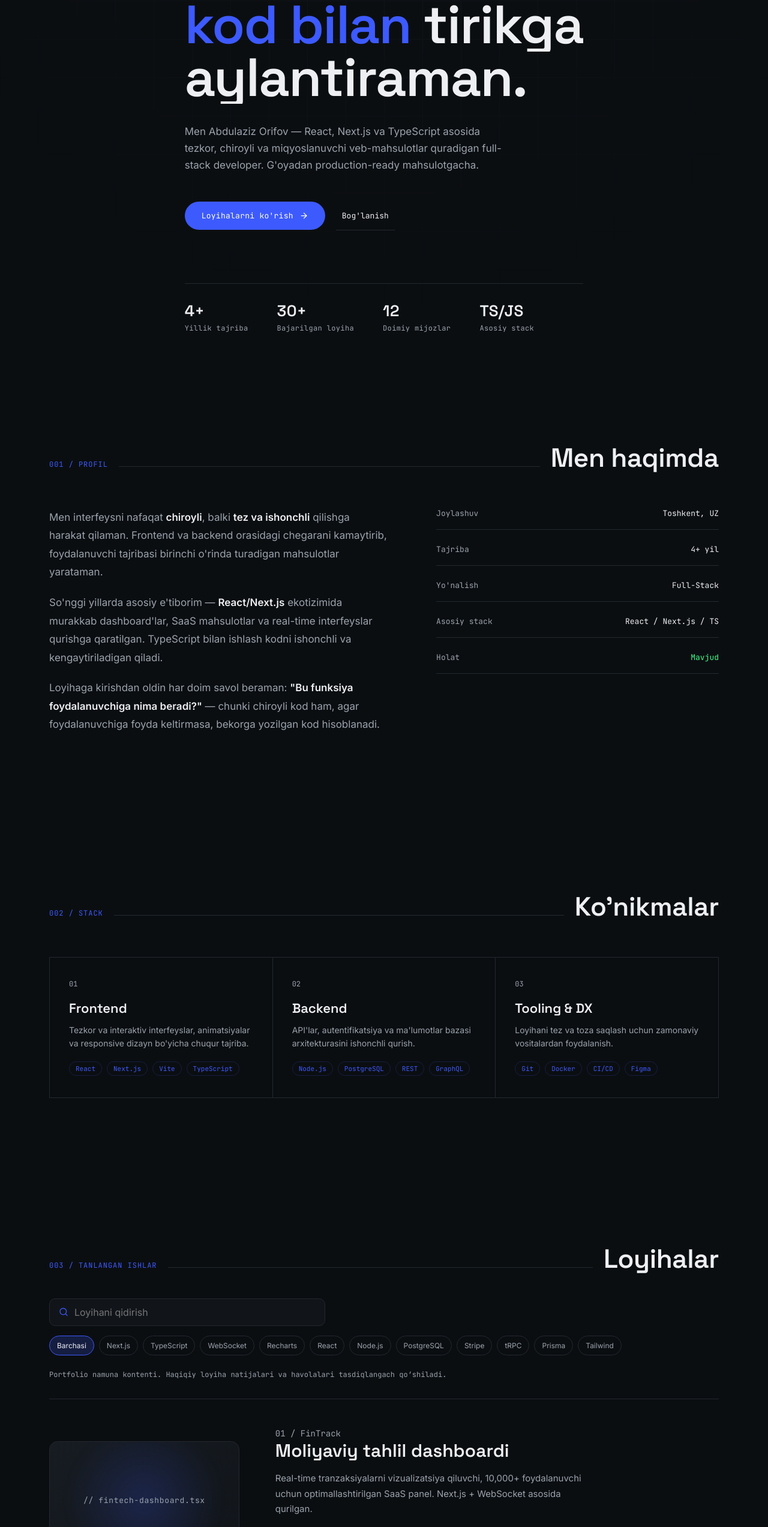
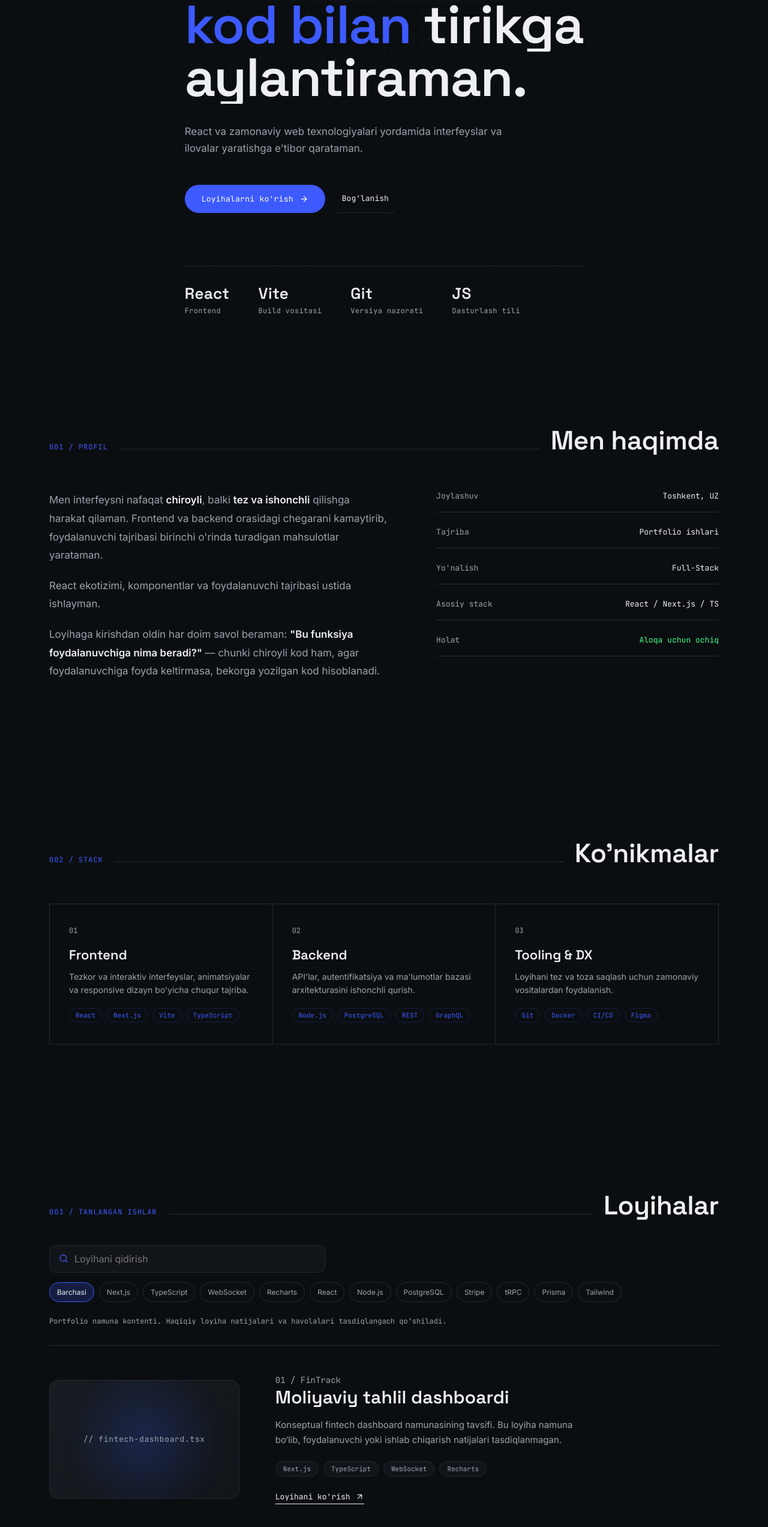
Before and after one commit to AzizchikOff/ao.dev, a React (Vite) app: page / in a window 1280 px wide. Shown: the part 255-2800 px from the top of the page at 60% size. Built offline with nearby package versions, Linux system fonts and the light colour scheme.

Commit message:
content: replace unverified employment, client metrics and project claims with transparent portfolio descriptions

```diff
--- a/src/i18n/locales/uz.js
+++ b/src/i18n/locales/uz.js
@@ -13,33 +13,33 @@ export default {
     line2em: "kod bilan",
     line2: "tirikga",
     line3: "aylantiraman.",
-    sub: "Men Abdulaziz Orifov — React, Next.js va TypeScript asosida tezkor, chiroyli va miqyoslanuvchi veb-mahsulotlar quradigan full-stack developer. G'oyadan production-ready mahsulotgacha.",
+    sub: "React va zamonaviy web texnologiyalari yordamida interfeyslar va ilovalar yaratishga e'tibor qarataman.",
     ctaPrimary: "Loyihalarni ko'rish",
     ctaGhost: "Bog'lanish",
     stats: [
-      { value: "4+", label: "Yillik tajriba" },
-      { value: "30+", label: "Bajarilgan loyiha" },
-      { value: "12", label: "Doimiy mijozlar" },
-      { value: "TS/JS", label: "Asosiy stack" },
+      { value: "React", label: "Frontend" },
+      { value: "Vite", label: "Build vositasi" },
+      { value: "Git", label: "Versiya nazorati" },
+      { value: "JS", label: "Dasturlash tili" },
     ],
   },
   about: {
     tag: "001 / Profil",
     title: "Men haqimda",
     p1: "Men interfeysni nafaqat **chiroyli**, balki **tez va ishonchli** qilishga harakat qilaman. Frontend va backend orasidagi chegarani kamaytirib, foydalanuvchi tajribasi birinchi o'rinda turadigan mahsulotlar yarataman.",
-    p2: "So'nggi yillarda asosiy e'tiborim — **React/Next.js** ekotizimida murakkab dashboard'lar, SaaS mahsulotlar va real-time interfeyslar qurishga qaratilgan. TypeScript bilan ishlash kodni ishonchli va kengaytiriladigan qiladi.",
+    p2: "React ekotizimi, komponentlar va foydalanuvchi tajribasi ustida ishlayman.",
     p3: "Loyihaga kirishdan oldin har doim savol beraman: **\"Bu funksiya foydalanuvchiga nima beradi?\"** — chunki chiroyli kod ham, agar foydalanuvchiga foyda keltirmasa, bekorga yozilgan kod hisoblanadi.",
     meta: {
       location: "Joylashuv",
       locationVal: "Toshkent, UZ",
       experience: "Tajriba",
-      experienceVal: "4+ yil",
+      experienceVal: "Portfolio ishlari",
       direction: "Yo'nalish",
       directionVal: "Full-Stack",
       stack: "Asosiy stack",
       stackVal: "React / Next.js / TS",
       status: "Holat",
-      statusVal: "Mavjud",
+      statusVal: "Aloqa uchun ochiq",
     },
   },
   skills: {
@@ -75,21 +75,21 @@ export default {
         index: "01 / FinTrack",
         file: "// fintech-dashboard.tsx",
         title: "Moliyaviy tahlil dashboardi",
-        desc: "Real-time tranzaksiyalarni vizualizatsiya qiluvchi, 10,000+ foydalanuvchi uchun optimallashtirilgan SaaS panel. Next.js + WebSocket asosida qurilgan.",
+        desc: "Konseptual fintech dashboard namunasining tavsifi. Bu loyiha namuna bo‘lib, foydalanuvchi yoki ishlab chiqarish natijalari tasdiqlanmagan.",
         tags: ["Next.js", "TypeScript", "WebSocket", "Recharts"],
       },
       {
         index: "02 / ShopLine",
         file: "// marketplace-api/",
         title: "To'liq E-commerce platforma",
-        desc: "Mijoz va admin panellari, to'lov integratsiyasi va inventarizatsiya tizimi bilan to'liq ishlab chiqilgan onlayn-do'kon yechimi.",
+        desc: "Onlayn do‘kon uchun konsept: katalog, buyurtmalar va boshqaruv paneli imkoniyatlarini tasvirlaydi. Real integratsiyalar tasdiqlanmagan.",
         tags: ["React", "Node.js", "PostgreSQL", "Stripe"],
       },
       {
         index: "03 / TaskFlow",
         file: "// task-flow/app.tsx",
         title: "Jamoaviy ish boshqaruvi",
-        desc: "Drag-and-drop interfeysi, real-time sinxronizatsiya va jamoa a'zolari uchun rol asosida ruxsatlar bilan loyiha boshqaruv vositasi.",
+        desc: "Jamoa vazifalarini boshqarish uchun konsept: drag-and-drop, sinxronizatsiya va rollar rejalashtirilgan imkoniyatlar sifatida berilgan.",
         tags: ["Next.js", "tRPC", "Prisma", "Tailwind"],
       },
     ],
@@ -98,9 +98,9 @@ export default {
     tag: "004 / Yo'l",
     title: "Tajriba",
     items: [
-      { date: "2024 — Hozir", role: "Senior Full-Stack Developer", place: "Freelance / Remote loyihalar" },
-      { date: "2022 — 2024", role: "Frontend Developer", place: "Mahalliy IT-kompaniya" },
-      { date: "2021 — 2022", role: "Junior Web Developer", place: "Startap loyihalari" },
+      { date: "Hozirgi yo‘nalish", role: "Fullstack development", place: "Portfolio va texnik tajribalar" },
+      { date: "Frontend", role: "Interfeys yaratish", place: "React va zamonaviy web texnologiyalari" },
+      { date: "Amaliyot", role: "Kod va loyihalar", place: "GitHub'dagi ochiq ishlar" },
     ],
   },
   contact: {
```
